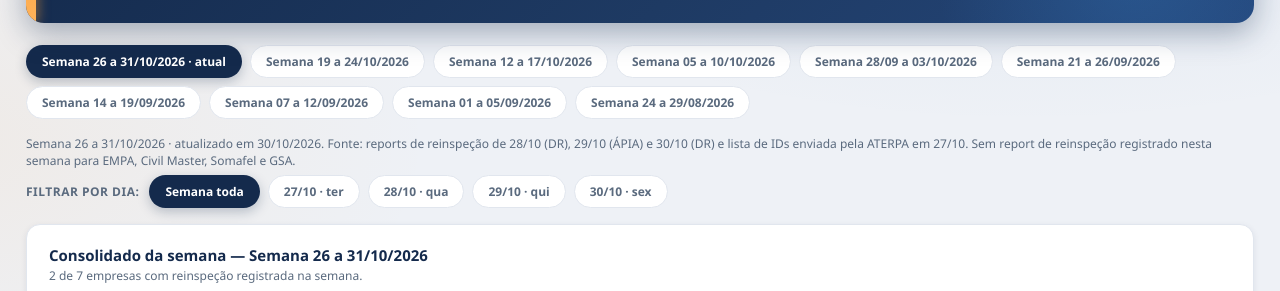
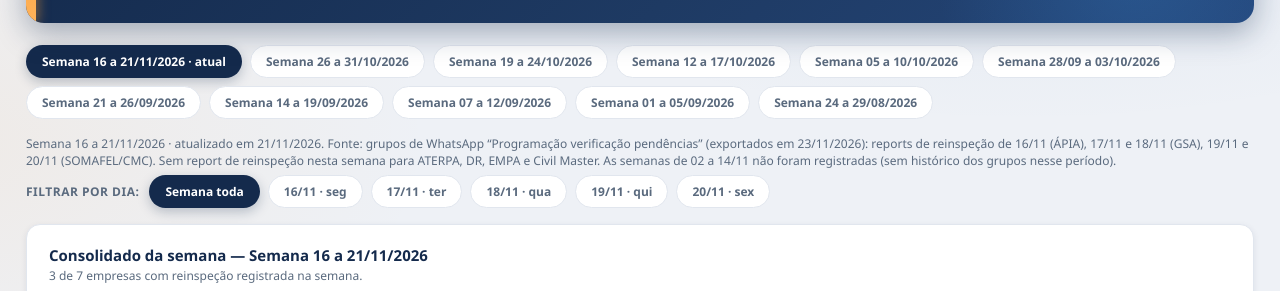
Before and after one commit to automacaofico/programacao-semanal, a plain HTML site: page index.html in a window 1280 px wide. Shown: the part 110-401 px from the top of the page. Drawn offline with Linux system fonts and the light colour scheme.

Commit message:
Aderência às reinspeções: semana 16 a 21/11 (ÁPIA, SOMAFEL/CMC e GSA)
Co-Authored-By: Claude Opus 5.5 <noreply@anthropic.com>

```diff
--- a/index.html
+++ b/index.html
@@ -168,6 +168,9 @@ const PROG_SEMANAL_ORDER=['ÁPIA','CIVIL MASTER','EMPA','ATERPA','SOMAFEL/CMC','
 // para inspeção/reinspeção (listas de IDs, ou o nº de itens anunciado). Chave = semanaLabel da semana.
 // Itens: {data:'DD/MM', qtd:N, obs:'...'}. A soma por empresa vira o indicador “Programadas”.
 const PROG_SEMANAL_PROGRAMADAS={
+  'Semana 16 a 21/11/2026':{
+    'SOMAFEL/CMC':[{data:'20/11',qtd:103,obs:'IDs enviadas com evidência fotográfica para baixa (Pacote 01, superestrutura); a VALE pediu que toda solicitação de baixa seja registrada no grupo.'}]
+  },
   'Semana 26 a 31/10/2026':{
     'ATERPA':[{data:'27/10',qtd:17,obs:'IDs enviadas pela ATERPA para reinspeção de 27/10: 15 já reinspecionadas anteriormente e enviadas para baixa (501, 537, 588, 727, 804, 882, 531, 535, 695, 712, 733, 461, 699, 786 e 183) e 2 pendentes de verificação (746 e 885).'}]
   },
@@ -217,6 +220,50 @@ function psProgHtml(emp){
     +l.map(x=>'<li><b>'+escHtml(x.data)+'</b> · '+(+x.qtd||0)+' ID(s) — '+escHtml(x.obs||'')+'</li>').join('')+'</ul></div>';
 }
 const PROG_SEMANAL_SEMANAS=[
+  {
+    semanaLabel:'Semana 16 a 21/11/2026',
+    atualizadoAte:'21/11/2026',
+    fonte:'Fonte: grupos de WhatsApp “Programação verificação pendências” (exportados em 23/11/2026): reports de reinspeção de 16/11 (ÁPIA), 17/11 e 18/11 (GSA), 19/11 e 20/11 (SOMAFEL/CMC). Sem report de reinspeção nesta semana para ATERPA, DR, EMPA e Civil Master. As semanas de 02 a 14/11 não foram registradas (sem histórico dos grupos nesse período).',
+    empresas:{
+      'EMPA':{caminhadas:[],abertos:[]},
+      'ÁPIA':{
+        caminhadas:[
+          {data:'16/11',dia:'seg',frente:'Reinspeção Pacote 03 · Seg. 2.2',inspecionadas:23,atendidas:17,naoAtendidas:6,aguardando:0,obs:'Fechadas: 2619, 2642, 2683, 2726, 2691, 2723, 2725, 2641, 2649, 2650, 2595, 2643, 2596, 2599, 2677, 2710 e 2706. Não fechadas: 2722, 2665, 2621, 2692, 2696 e 2701. Nenhuma ID aguardando confirmação de SIT.'}
+        ],
+        abertos:[]
+      },
+      'ATERPA':{
+        caminhadas:[],
+        abertos:[
+          '18/11 e 19/11: a ATERPA informou tratamento de canaletas e conformação de talude (local com tráfego da Somafel) e tratamento de erosões no km 47 (hidrossemeadura e lona na berma); sem report de reinspeção no período.'
+        ]
+      },
+      'CIVIL MASTER':{caminhadas:[],abertos:[]},
+      'SOMAFEL/CMC':{
+        caminhadas:[
+          {data:'19/11',dia:'qui',frente:'Reinspeção Pacote 01 · Superestrutura · Seg. 1.2',inspecionadas:12,atendidas:8,naoAtendidas:4,aguardando:0,obs:'Fechadas: 2887, 2888, 2944, 2940, 2931, 2932, 2927 e 2933. Não fechadas: 2929, 2781, 2873 e 2886. Nenhuma ID aguardando confirmação de SIT.'},
+          {data:'20/11',dia:'sex',frente:'Reinspeção Pacote 01 · Superestrutura · Seg. 1.2',inspecionadas:20,atendidas:15,naoAtendidas:5,aguardando:0,obs:'Fechadas: 2959, 2964, 2966, 2970, 2971, 2988, 2989, 2990, 2991, 2995, 3071, 3072, 3099, 3119 e 3120. Não fechadas: 2961, 2972, 3070, 3075 e 3076. Nenhuma ID aguardando confirmação de SIT (report publicado em 23/11).'}
+        ],
+        abertos:[
+          '18/11: a VALE orientou que pendências ligadas a não conformidades sejam encerradas junto com as pendências principais (2924 encerrada mantendo a 2864; 2935 encerrada mantendo a 2934; 2778 e 2763 tratam de situações distintas) e pediu verificar a 2779.',
+          '20/11: lista de 103 IDs enviada para baixa, com evidências fotográficas; reinspeção prevista para a semana seguinte.'
+        ]
+      },
+      'GSA':{
+        caminhadas:[
+          {data:'17/11',dia:'ter',frente:'Reinspeção de tratativas de pendências de entrega · Pacote 01',inspecionadas:8,atendidas:4,naoAtendidas:4,aguardando:0,obs:'Aceitas: 1910, 1911, 1913 e 1918. Não fechadas: 2338 (erosão no talude, segue em aberto), 1925 (em verificação) e 1908 e 1914 (pendentes, aceitas na reinspeção de 18/11).'},
+          {data:'18/11',dia:'qua',frente:'Reinspeção de tratativas de pendências de entrega · Pacote 01',inspecionadas:2,atendidas:2,naoAtendidas:0,aguardando:0,obs:'Aceitas: 1908 e 1914, que haviam ficado pendentes na reinspeção de 17/11.'}
+        ],
+        abertos:[]
+      },
+      'DR':{
+        caminhadas:[],
+        abertos:[
+          '19/11: a VALE cobrou a programação de reinspeção; a DR informou ter IDs prontas para baixa.'
+        ]
+      }
+    }
+  },
   {
     semanaLabel:'Semana 26 a 31/10/2026',
     atualizadoAte:'30/10/2026',
```
